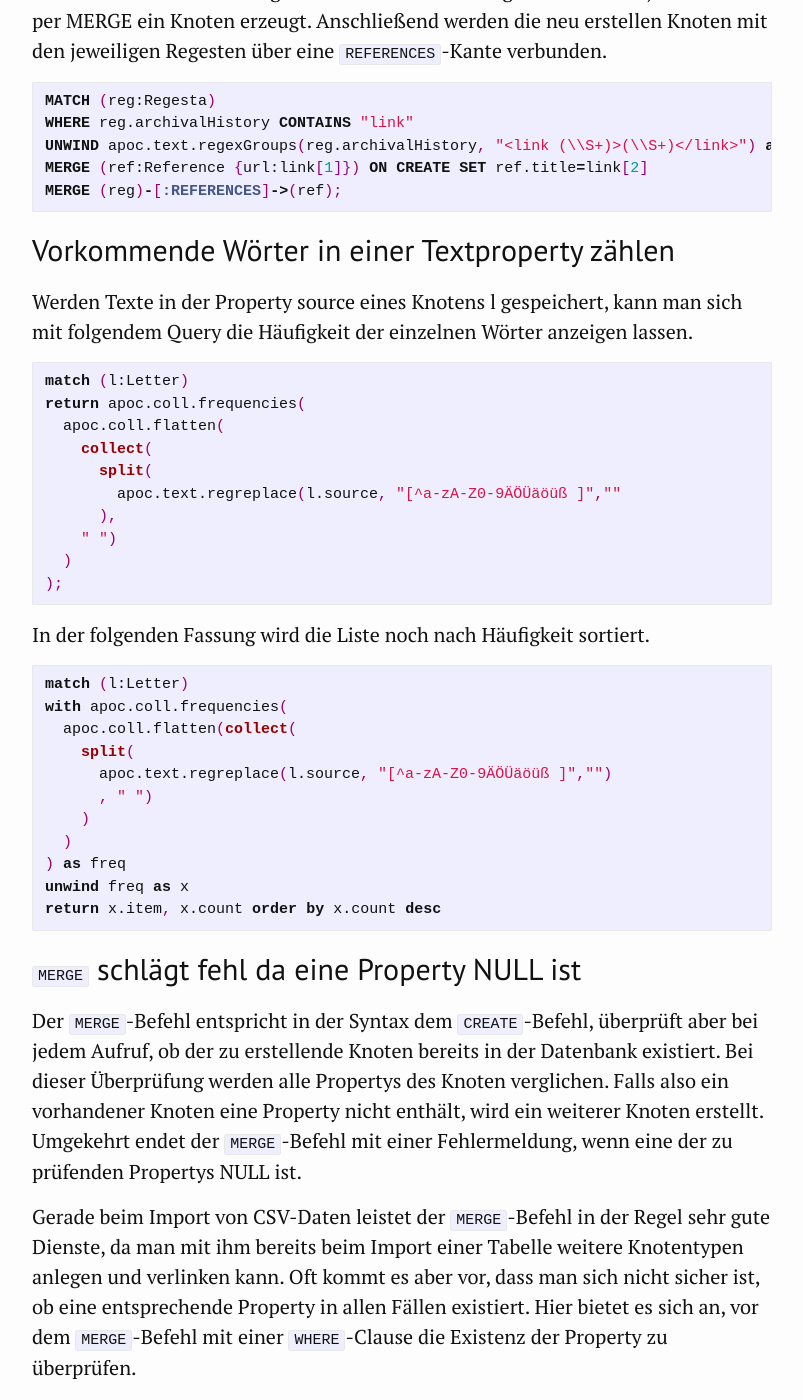
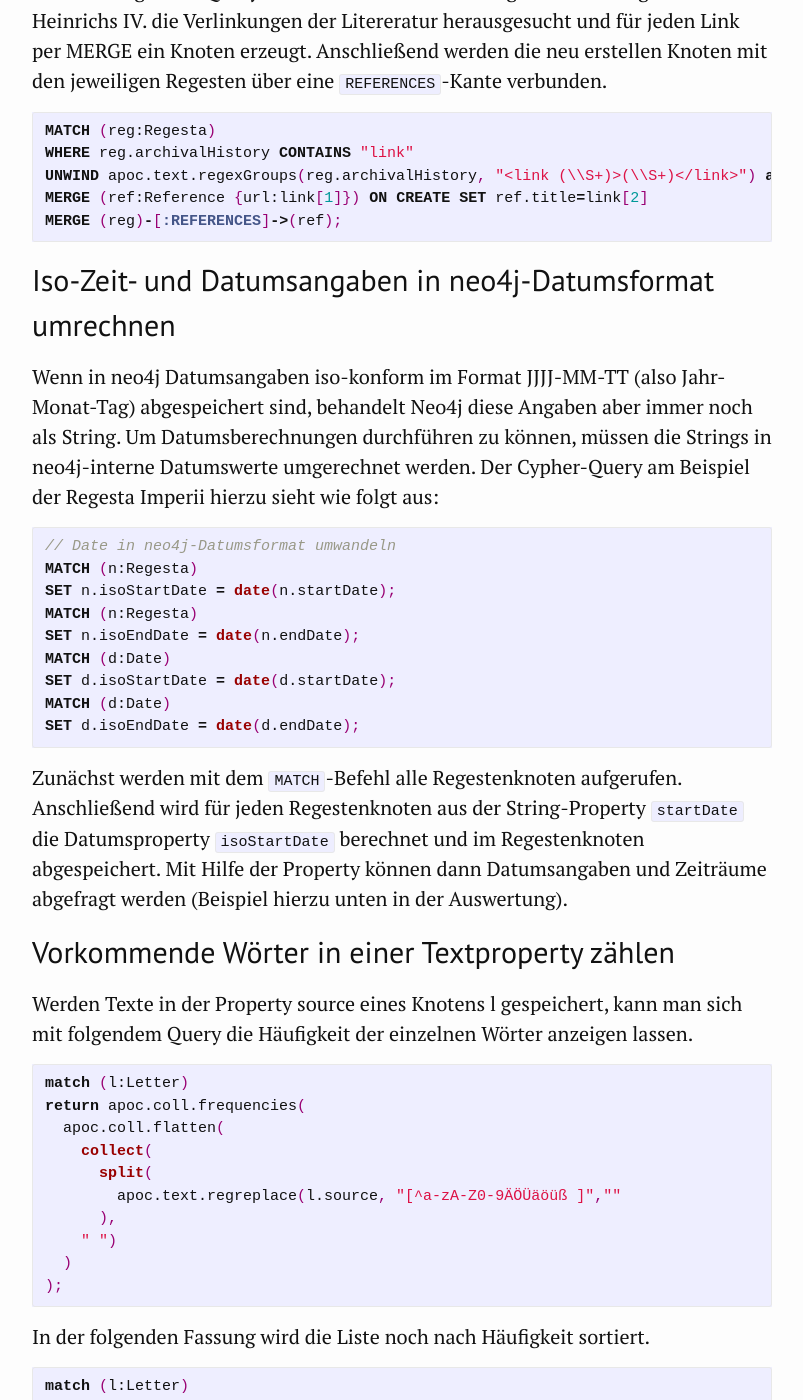
Before and after one commit to kuczera/Graphentechnologien, a Jekyll site: the page built from docs/95_Anhang.md, in a window 1280 px wide and 1400 px high, scrolled down 4157 px. Shown: the whole window, without its empty margins (238-1041 px from the left). Built offline with Jekyll 4.4.1, drawn with Linux system fonts in a browser that asks for light colours; some of the changed text lies outside the part shown.

Commit message:
Datumsberechnung ergänzt

```diff
--- a/docs/95_Anhang.md
+++ b/docs/95_Anhang.md
@@ -145,6 +145,27 @@ UNWIND apoc.text.regexGroups(reg.archivalHistory, "<link (\\S+)>(\\S+)</link>")
 MERGE (ref:Reference {url:link[1]}) ON CREATE SET ref.title=link[2]
 MERGE (reg)-[:REFERENCES]->(ref);
 ~~~
+
+## Iso-Zeit- und Datumsangaben in neo4j-Datumsformat umrechnen
+
+Wenn in neo4j Datumsangaben iso-konform im Format JJJJ-MM-TT (also Jahr-Monat-Tag) abgespeichert sind, behandelt Neo4j diese Angaben aber immer noch als String. Um Datumsberechnungen durchführen zu können, müssen die Strings in neo4j-interne Datumswerte umgerechnet werden. Der Cypher-Query am Beispiel der Regesta Imperii hierzu sieht wie folgt aus:
+
+~~~cypher
+// Date in neo4j-Datumsformat umwandeln
+MATCH (n:Regesta)
+SET n.isoStartDate = date(n.startDate);
+MATCH (n:Regesta)
+SET n.isoEndDate = date(n.endDate);
+MATCH (d:Date)
+SET d.isoStartDate = date(d.startDate);
+MATCH (d:Date)
+SET d.isoEndDate = date(d.endDate);
+~~~
+
+Zunächst werden mit dem `MATCH`-Befehl alle Regestenknoten aufgerufen. Anschließend wird für jeden Regestenknoten aus der String-Property `startDate` die Datumsproperty `isoStartDate` berechnet und im Regestenknoten abgespeichert. Mit Hilfe der Property können dann Datumsangaben und Zeiträume abgefragt werden (Beispiel hierzu unten in der Auswertung).
+
+
+
 
 ## Vorkommende Wörter in einer Textproperty zählen
 
```
